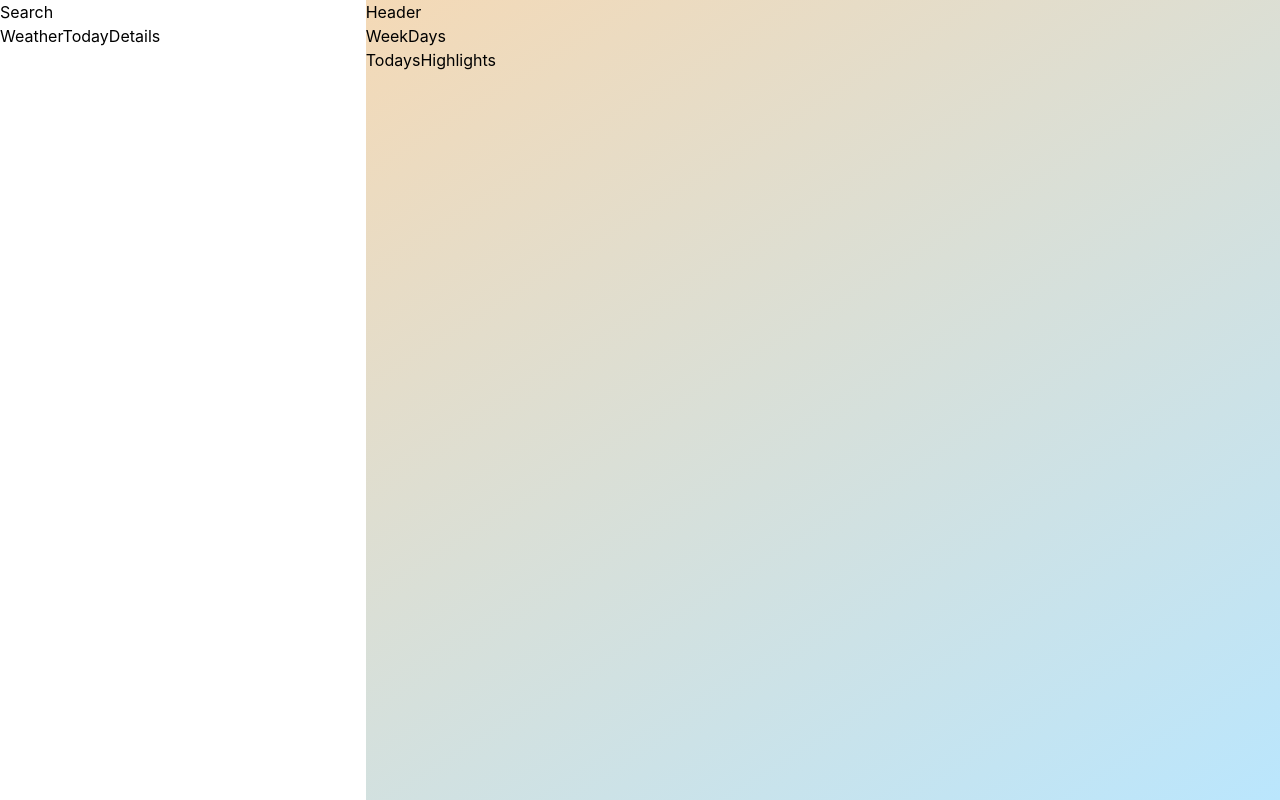
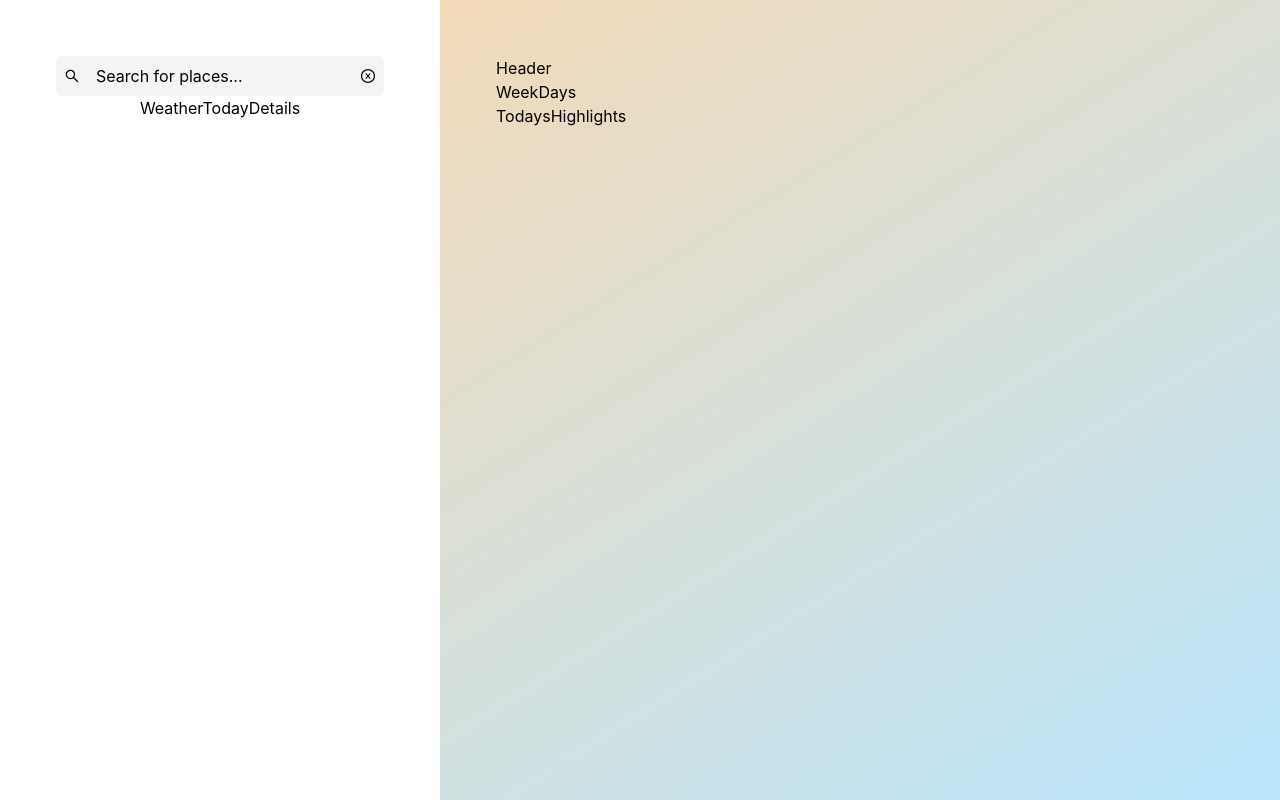
Before and after one commit to vladavoX/weather_app, a React (Vite) app: page / in a window 1280 px wide. Built offline with nearby package versions, Linux system fonts and the light colour scheme.

Commit message:
Search look

```diff
--- a/package.json
+++ b/package.json
@@ -10,7 +10,8 @@
   },
   "dependencies": {
     "react": "^18.2.0",
-    "react-dom": "^18.2.0"
+    "react-dom": "^18.2.0",
+    "react-icons": "^4.7.1"
   },
   "devDependencies": {
     "@types/react": "^18.0.26",
--- a/src/components/CentralView.tsx
+++ b/src/components/CentralView.tsx
@@ -4,7 +4,7 @@ import WeekDays from './WeekDays'
 
 const CentralView = () => {
   return (
-    <div className='w-full h-screen'>
+    <div className='w-full h-screen p-14'>
       <Header />
       <WeekDays />
       <TodaysHighlights />
--- a/src/components/LeftSidebar.tsx
+++ b/src/components/LeftSidebar.tsx
@@ -3,7 +3,7 @@ import WeatherTodayDetails from './WeatherTodayDetails'
 
 const LeftSidebar = () => {
   return (
-    <div className='w-2/5 bg-white h-screen'>
+    <div className='w-2/5 bg-white h-screen flex flex-col items-center p-14'>
       <Search />
       <WeatherTodayDetails />
     </div>
--- a/src/components/Search.tsx
+++ b/src/components/Search.tsx
@@ -1,5 +1,19 @@
+import { AiOutlineSearch, AiOutlineCloseCircle } from 'react-icons/ai'
+
 const Search = () => {
-  return <div>Search</div>
+  return (
+    <div className='flex items-center gap-4 bg-gray-100 p-2 rounded-md'>
+      <AiOutlineSearch />
+      <form>
+        <input
+          type='text'
+          placeholder='Search for places...'
+          className='focus:outline-none placeholder-black bg-gray-100'
+        />
+      </form>
+      <AiOutlineCloseCircle className='cursor-pointer' />
+    </div>
+  )
 }
 
 export default Search
```
Also changed, not shown: 1 other file (tests, documents, lock files or other folders).
